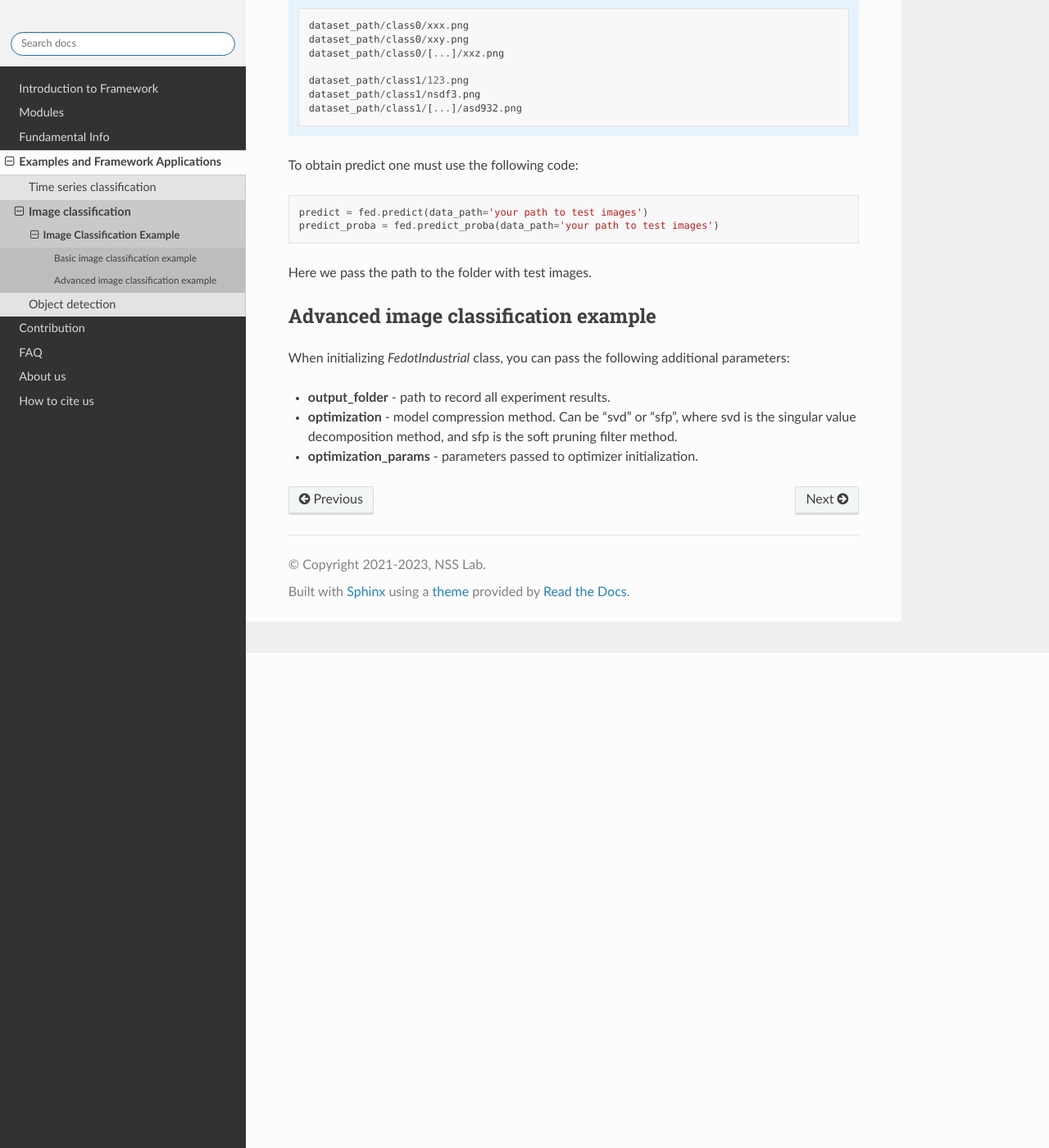
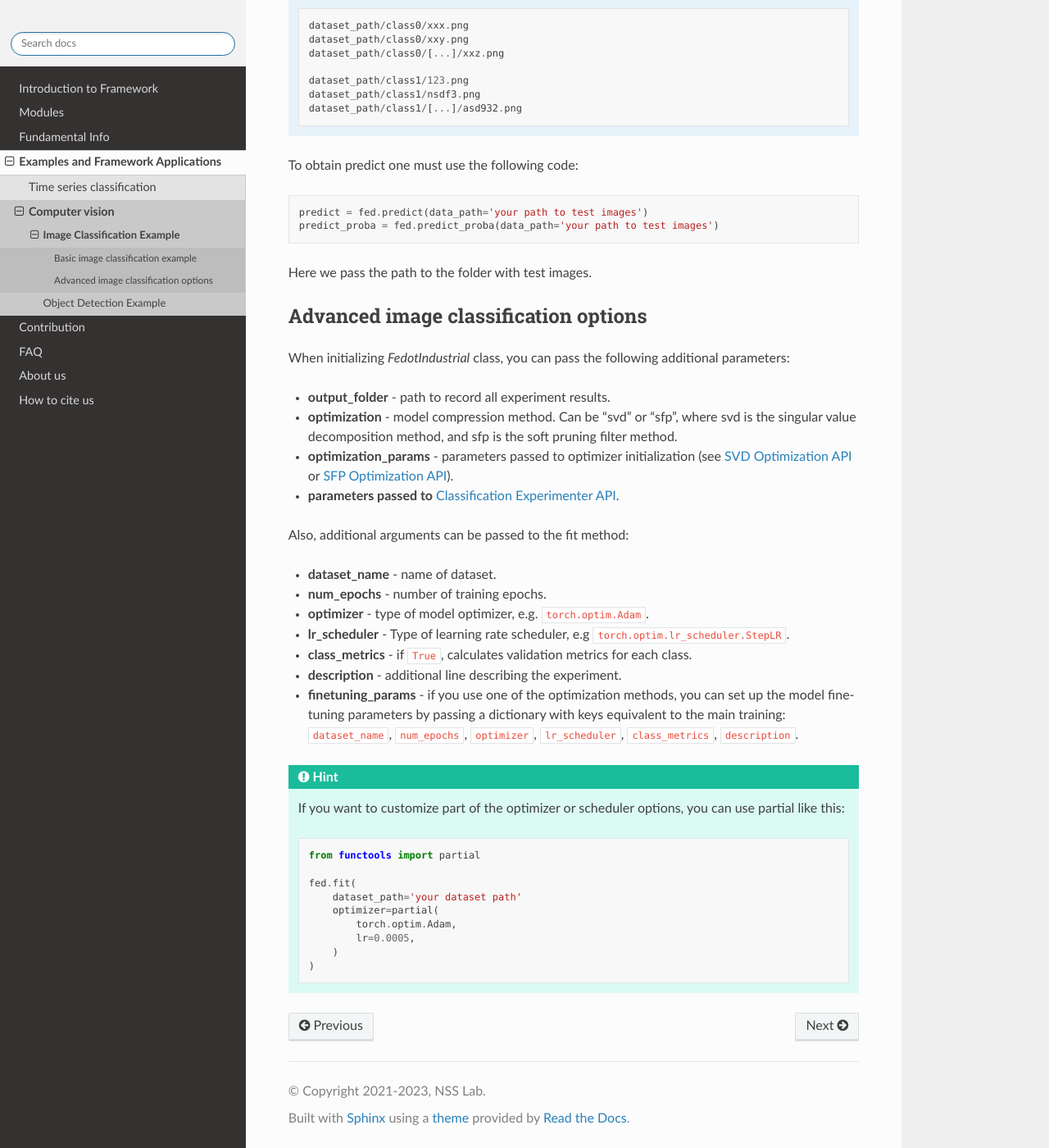
Before and after one commit to aimclub/Fedot.Industrial, a Sphinx documentation site: the page built from docs/source/examples/image_classification_example.rst, in a window 1280 px wide and 1400 px high, scrolled down 604 px. Shown: the whole window at 82% size. Built offline with Sphinx 7.4.7 and the Read the Docs theme 2.0.0, drawn with Linux system fonts in a browser that asks for light colours.

Commit message:
update cv examples in docs

```diff
--- a/docs/source/examples/image_classification_example.rst
+++ b/docs/source/examples/image_classification_example.rst
@@ -12,7 +12,7 @@ Basic image classification example
 
     from fedot_ind.api.main import FedotIndustrial
 
-    model = FedotIndustrial(task='classification', num_classes=10)
+    fed = FedotIndustrial(task='classification', num_classes=10)
     trained_model = fed.fit(dataset_path='your dataset path')
 
 At the first step we need to import the necessary libraries and packages.
@@ -43,11 +43,37 @@ To obtain predict one must use the following code:
 
 Here we pass the path to the folder with test images.
 
-Advanced image classification example
+Advanced image classification options
 -------------------------------------
 
 When initializing `FedotIndustrial` class, you can pass the following additional parameters:
 
 * **output_folder** - path to record all experiment results.
 * **optimization** - model compression method. Can be "svd" or "sfp", where svd is the singular value decomposition method, and sfp is the soft pruning filter method.
-* **optimization_params** - parameters passed to optimizer initialization.
+* **optimization_params** - parameters passed to optimizer initialization (see :ref:`svd_optimization_api_label` or :ref:`sfp_optimization_api_label`).
+* **parameters passed to** :ref:`classification_experimenter_api`.
+
+Also, additional arguments can be passed to the fit method:
+
+* **dataset_name** - name of dataset.
+* **num_epochs** - number of training epochs.
+* **optimizer** - type of model optimizer, e.g. ``torch.optim.Adam``.
+* **lr_scheduler** - Type of learning rate scheduler, e.g ``torch.optim.lr_scheduler.StepLR``.
+* **class_metrics** - if ``True``, calculates validation metrics for each class.
+* **description** - additional line describing the experiment.
+* **finetuning_params** - if you use one of the optimization methods, you can set up the model fine-tuning parameters by passing a dictionary with keys equivalent to the main training: ``dataset_name``, ``num_epochs``, ``optimizer``, ``lr_scheduler``, ``class_metrics``, ``description``.
+
+.. hint::
+    If you want to customize part of the optimizer or scheduler options, you can use partial like this:
+
+    .. code-block:: python
+
+        from functools import partial
+
+        fed.fit(
+            dataset_path='your dataset path'
+            optimizer=partial(
+                torch.optim.Adam,
+                lr=0.0005,
+            )
+        )
--- a/docs/source/examples/index.rst
+++ b/docs/source/examples/index.rst
@@ -12,18 +12,11 @@ Time series classification
 
    ts_classification_example
 
-Image classification
+Computer vision
 --------------------
 
 .. toctree::
    :maxdepth: 1
 
    image_classification_example
-
-Object detection
-----------------
-
-.. toctree::
-   :maxdepth: 1
-
    object_detection_example
```
Also changed, not shown: docs/source/examples/object_detection_example.rst (+35 -0 lines).
